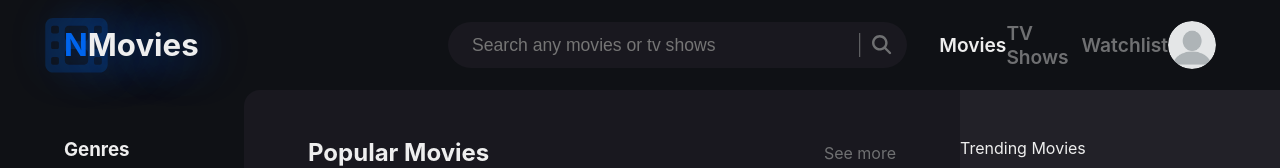
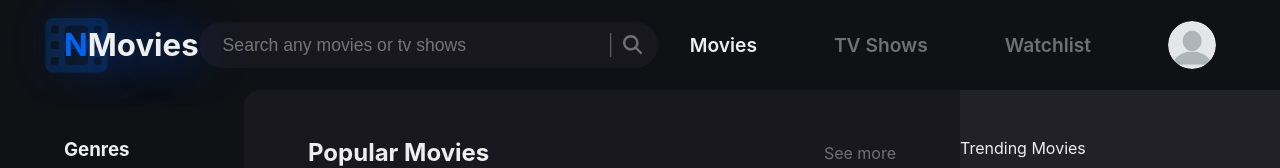
Before and after one commit to thofnas/react-movies, a React (Create React App) app in the folder client/: page /movie in a window 1280 px wide. Shown: the top 168 px of the page. Built offline with nearby package versions, Linux system fonts and the light colour scheme; no server answers.

Commit message:
up to date

```diff
--- a/client/src/components/Header/Header.css
+++ b/client/src/components/Header/Header.css
@@ -52,10 +52,10 @@ header span {
 }
 
 .search-btn::before {
+  content: '';
   transform: translateX(-0.8rem);
   width: 0px;
   height: 1.5rem;
-  content: '';
   position: absolute;
   padding: 0 1rem 0 0rem;
   border-left: 1px solid var(--text-inactive);
--- a/client/src/components/Header/Header.tsx
+++ b/client/src/components/Header/Header.tsx
@@ -49,7 +49,6 @@ export default function Header() {
           </h2>
         </NavLink>
       </div>
-      <div className="header-nav">
       <div className="header-search">
         <input
           className="search-input"
@@ -81,7 +80,6 @@ export default function Header() {
           </>
         )}
       </div>
-      </div>
     </header>
   )
 }
```
Lines whose indentation alone changed are shown as unchanged.
